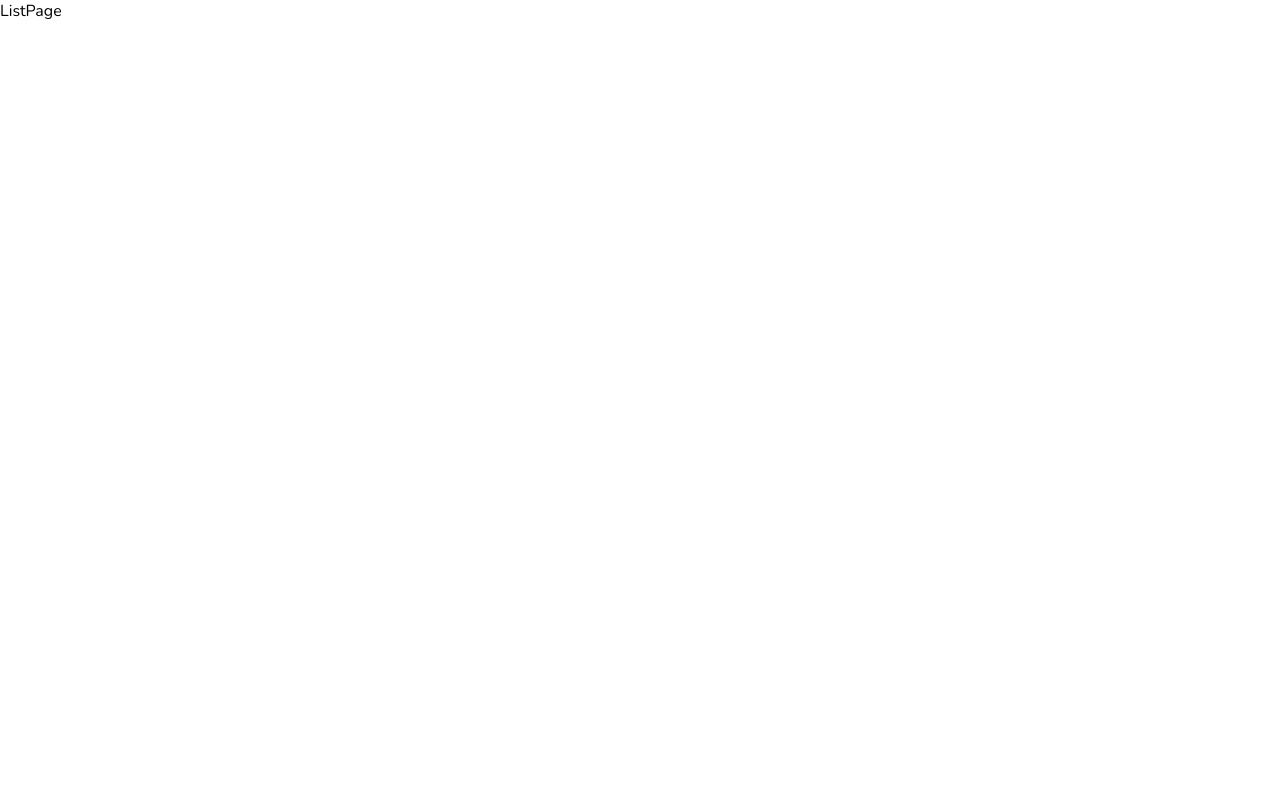
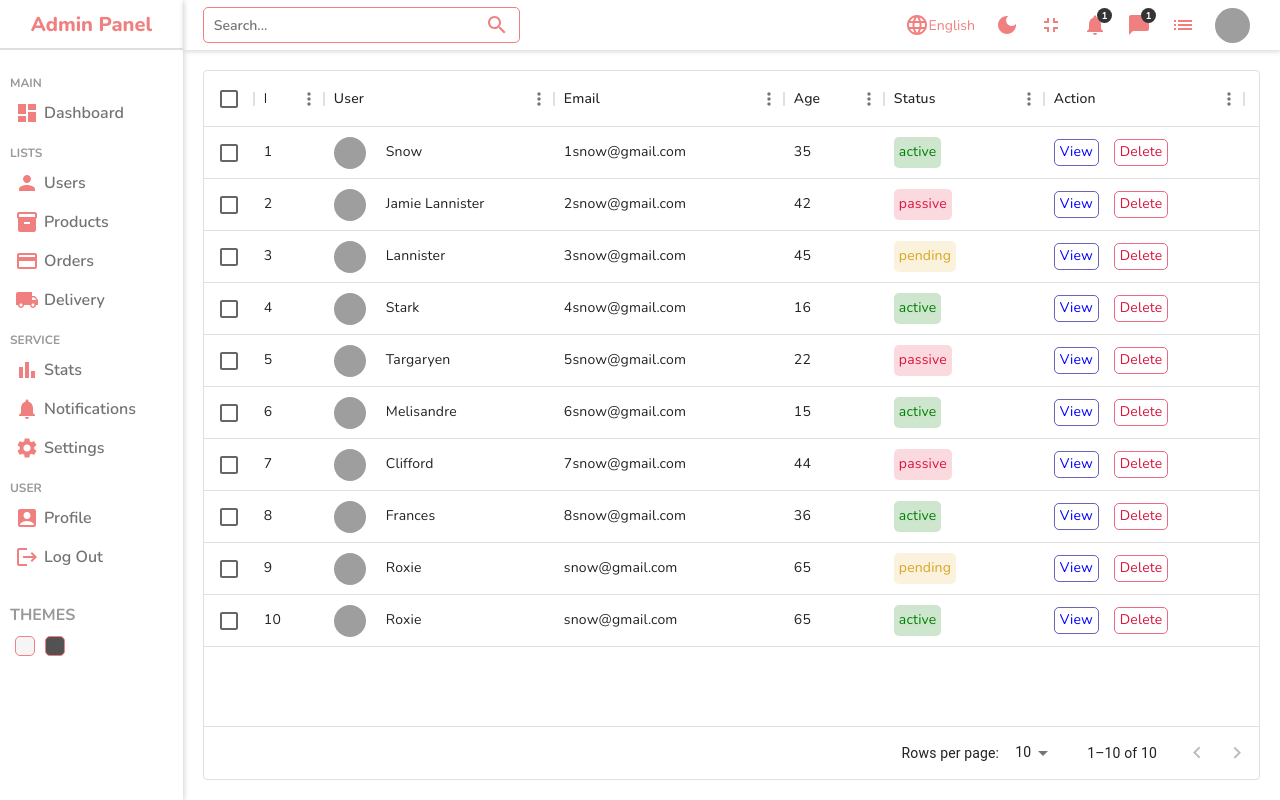
Before and after one commit to RizwanAhmed3000/Admin-Panel, a React (Create React App) app: page /users in a window 1280 px wide. Built offline with nearby package versions, Linux system fonts and the light colour scheme; grey boxes are pictures that could not be loaded.

Commit message:
datatable user page

```diff
--- a/package.json
+++ b/package.json
@@ -7,6 +7,7 @@
     "@emotion/styled": "^11.11.0",
     "@mui/icons-material": "^5.15.4",
     "@mui/material": "^5.15.4",
+    "@mui/x-data-grid": "^6.18.7",
     "@testing-library/jest-dom": "^5.17.0",
     "@testing-library/react": "^13.4.0",
     "@testing-library/user-event": "^13.5.0",
--- /dev/null
+++ b/src/Components/Datatable/Datatable.jsx
@@ -0,0 +1,77 @@
+import './datatable.scss'
+import { DataGrid } from '@mui/x-data-grid';
+import { userColumn, userRows } from '../../datatableSource';
+
+// const columns = [
+//     { field: 'id', headerName: 'ID', width: 70 },
+//     { field: 'firstName', headerName: 'First name', width: 130 },
+//     { field: 'lastName', headerName: 'Last name', width: 130 },
+//     {
+//         field: 'age',
+//         headerName: 'Age',
+//         type: 'number',
+//         width: 90,
+//     },
+//     {
+//         field: 'fullName',
+//         headerName: 'Full name',
+//         description: 'This column has a value getter and is not sortable.',
+//         sortable: false,
+//         width: 160,
+//         renderCell: (params) => {
+//             return (
+//                 <>
+//                     <span>{params.row.lastName}</span>
+//                     <span>{params.row.age}</span>
+//                 </>
+//             )
+//         },
+//     },
+// ];
+
+// const rows = [
+//     { id: 1, lastName: 'Snow', firstName: 'Jon', age: 35 },
+//     { id: 2, lastName: 'Lannister', firstName: 'Cersei', age: 42 },
+//     { id: 3, lastName: 'Lannister', firstName: 'Jaime', age: 45 },
+//     { id: 4, lastName: 'Stark', firstName: 'Arya', age: 16 },
+//     { id: 5, lastName: 'Targaryen', firstName: 'Daenerys', age: null },
+//     { id: 6, lastName: 'Melisandre', firstName: null, age: 150 },
+//     { id: 7, lastName: 'Clifford', firstName: 'Ferrara', age: 44 },
+//     { id: 8, lastName: 'Frances', firstName: 'Rossini', age: 36 },
+//     { id: 9, lastName: 'Roxie', firstName: 'Harvey', age: 65 },
+// ];
+
+
+
+export const Datatable = () => {
+
+    const actions = [
+        {
+            field: "action", headerName: "Action", width: 200, renderCell: () => {
+                return (
+                    <div className="cellAction">
+                        <div className="viewBtn">View</div>
+                        <div className="deleteBtn">Delete</div>
+                    </div>
+                )
+            }
+        }
+    ]
+
+    return (
+        <div className='datatable'>
+            <DataGrid
+                rows={userRows}
+                columns={userColumn.concat(actions)}
+                initialState={{
+                    pagination: {
+                        paginationModel: { page: 0, pageSize: 10 },
+                    },
+                }}
+                pageSizeOptions={[10, 20]}
+                // rowsPerPageOption= {[9]}
+                checkboxSelection
+            />
+        </div>
+    )
+}
--- /dev/null
+++ b/src/Components/Datatable/datatable.scss
@@ -0,0 +1,59 @@
+.datatable {
+    height: calc(100vh - 50px);
+    padding: 20px;
+
+    .cellWithImg {
+        display: flex;
+        align-items: center;
+
+        .cellImg {
+            width: 32px;
+            height: 32px;
+            border-radius: 50%;
+            object-fit: cover;
+            margin-right: 20px;
+        }
+    }
+
+    .cellWithStatus {
+        padding: 5px;
+        border-radius: 5px;
+
+        &.active {
+            color: green;
+            background-color: rgba(0, 128, 0, 0.196);
+        }
+
+        &.pending {
+            color: goldenrod;
+            background-color: rgba(218, 165, 32, 0.148);
+        }
+
+        &.passive {
+            color: crimson;
+            background-color: rgba(220, 20, 60, 0.16);
+        }
+    }
+
+    .cellAction {
+        display: flex;
+        align-items: center;
+        gap: 15px;
+
+        .viewBtn {
+            padding: 2px 5px;
+            border-radius: 5px;
+            color: blue;
+            border: 1px solid rgba(0, 0, 139, 0.603);
+            cursor: pointer;
+        }
+
+        .deleteBtn {
+            padding: 2px 5px;
+            border-radius: 5px;
+            color: crimson;
+            border: 1px solid rgba(220, 20, 60, 0.623);
+            cursor: pointer;
+        }
+    }
+}
--- a/src/Pages/ListPage/ListPage.jsx
+++ b/src/Pages/ListPage/ListPage.jsx
@@ -1,7 +1,16 @@
-import React from 'react'
+import { Datatable } from '../../Components/Datatable/Datatable'
+import { Navbar } from '../../Components/Navbar/Navbar'
+import { Sidebar } from '../../Components/Sidebar/Sidebar'
+import './listPage.scss'
 
 export const ListPage = () => {
     return (
-        <div>ListPage</div>
+        <div className='list'>
+            <Sidebar />
+            <div className="listContainer">
+                <Navbar />
+                <Datatable />
+            </div>
+        </div>
     )
 }
--- a/src/Pages/ListPage/listPage.scss
+++ b/src/Pages/ListPage/listPage.scss
@@ -0,0 +1,8 @@
+.list {
+    display: flex;
+    width: 100%;
+
+    .listContainer {
+        flex: 6;
+    }
+}
--- /dev/null
+++ b/src/datatableSource.js
@@ -0,0 +1,103 @@
+export const userColumn = [
+    { field: 'id', headerName: 'ID', width: 70 },
+    {
+        field: 'user', headerName: 'User', width: 230, renderCell: (params) => {
+            return (
+                <div className="cellWithImg">
+                    <img src={params.row.img} className="cellImg" />
+                    {params.row.username}
+                </div>
+            )
+        }
+    },
+    { field: 'email', headerName: 'Email', width: 230 },
+    { field: 'age', headerName: 'Age', width: 100 },
+    { field: 'status', headerName: 'Status', width: 160, renderCell: (params)=>{
+        return (
+            <div className={`cellWithStatus ${params.row.status}`}>{params.row.status}</div>
+        )
+    } },
+]
+
+export const userRows = [
+    {
+        id: 1,
+        username: "Snow",
+        img: "https://images.pexels.com/photos/1820770/pexels-photo-1820770.jpeg?auto=compress&cs=tinysrgb&dpr=2&w=500",
+        status: "active",
+        email: "1snow@gmail.com",
+        age: 35,
+    },
+    {
+        id: 2,
+        username: "Jamie Lannister",
+        img: "https://images.pexels.com/photos/1820770/pexels-photo-1820770.jpeg?auto=compress&cs=tinysrgb&dpr=2&w=500",
+        email: "2snow@gmail.com",
+        status: "passive",
+        age: 42,
+    },
+    {
+        id: 3,
+        username: "Lannister",
+        img: "https://images.pexels.com/photos/1820770/pexels-photo-1820770.jpeg?auto=compress&cs=tinysrgb&dpr=2&w=500",
+        email: "3snow@gmail.com",
+        status: "pending",
+        age: 45,
+    },
+    {
+        id: 4,
+        username: "Stark",
+        img: "https://images.pexels.com/photos/1820770/pexels-photo-1820770.jpeg?auto=compress&cs=tinysrgb&dpr=2&w=500",
+        email: "4snow@gmail.com",
+        status: "active",
+        age: 16,
+    },
+    {
+        id: 5,
+        username: "Targaryen",
+        img: "https://images.pexels.com/photos/1820770/pexels-photo-1820770.jpeg?auto=compress&cs=tinysrgb&dpr=2&w=500",
+        email: "5snow@gmail.com",
+        status: "passive",
+        age: 22,
+    },
+    {
+        id: 6,
+        username: "Melisandre",
+        img: "https://images.pexels.com/photos/1820770/pexels-photo-1820770.jpeg?auto=compress&cs=tinysrgb&dpr=2&w=500",
+        email: "6snow@gmail.com",
+        status: "active",
+        age: 15,
+    },
+    {
+        id: 7,
+        username: "Clifford",
+        img: "https://images.pexels.com/photos/1820770/pexels-photo-1820770.jpeg?auto=compress&cs=tinysrgb&dpr=2&w=500",
+        email: "7snow@gmail.com",
+        status: "passive",
+        age: 44,
+    },
+    {
+        id: 8,
+        username: "Frances",
+        img: "https://images.pexels.com/photos/1820770/pexels-photo-1820770.jpeg?auto=compress&cs=tinysrgb&dpr=2&w=500",
+        email: "8snow@gmail.com",
+        status: "active",
+        age: 36,
+    },
+    {
+        id: 9,
+        username: "Roxie",
+        img: "https://images.pexels.com/photos/1820770/pexels-photo-1820770.jpeg?auto=compress&cs=tinysrgb&dpr=2&w=500",
+        email: "snow@gmail.com",
+        status: "pending",
+        age: 65,
+    },
+    {
+        id: 10,
+        username: "Roxie",
+        img: "https://images.pexels.com/photos/1820770/pexels-photo-1820770.jpeg?auto=compress&cs=tinysrgb&dpr=2&w=500",
+        email: "snow@gmail.com",
+        status: "active",
+        age: 65,
+    },
+];
```
Also changed, not shown: 1 other file (tests, documents, lock files or other folders).
